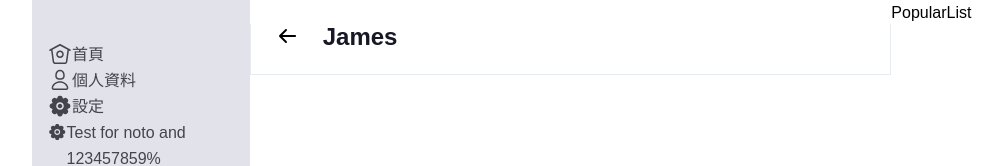
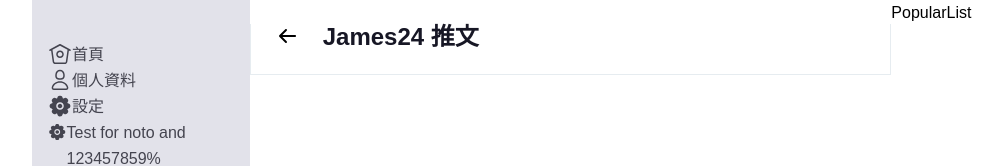
Before and after one commit to LJBL22/react_twitter, a React (Create React App) app: page /users in a window 1280 px wide. Shown: the top 166 px of the page, without its empty margins (38-1041 px from the left). Built offline with nearby package versions, Linux system fonts and the light colour scheme; no server answers; some icons are missing; a web font is replaced by a local one.

Commit message:
fix: replies undefined issue

```diff
--- a/src/contexts/ReplyContext.jsx
+++ b/src/contexts/ReplyContext.jsx
@@ -66,7 +66,7 @@ const repliesData = [
 const ReplyContext = createContext(repliesData);
 export const useReply = () => {
   console.log('ReplyContext', useContext(ReplyContext));
-  const { repliesData } = useContext(ReplyContext);
+  const repliesData = useContext(ReplyContext);
   return { repliesData };
 };
 export const ReplyTweetProvider = ({ children }) => {
--- a/src/pages/ReplyList.jsx
+++ b/src/pages/ReplyList.jsx
@@ -18,9 +18,9 @@ export const BackHeader = styled(StyledHeader)`
 `;
 
 const ReplyList = () => {
-  const { replies } = useReply();
+  const { repliesData } = useReply();
 
-  console.log('replies', { replies });
+  console.log('replies', { repliesData });
   return (
     <div>
       <ReplyTweetProvider>
@@ -33,7 +33,7 @@ const ReplyList = () => {
           </div>
         </BackHeader>
         <TweetReply />
-        <ReplyCollection replyData={replies} />
+        <ReplyCollection replyData={repliesData} />
       </ReplyTweetProvider>
     </div>
   );
--- a/src/pages/UsersPage.jsx
+++ b/src/pages/UsersPage.jsx
@@ -1,6 +1,11 @@
 import { IconBack } from 'assets/icons';
 import { BackHeader } from './ReplyList';
+import { styled } from 'styled-components';
 import { userData, tweetData } from 'components/dummyData';
+
+// const StyledHeader = styled(BackHeader)`
+// /*  */
+// `;
 
 // 暫定使用者為 userData 的 user[0]
 const userInfo = userData[0];
@@ -13,7 +18,10 @@ const UsersPage = () => {
           <div>
             <IconBack />
           </div>
-          <div>{userInfo.name}</div>
+          <div>
+            <div>{userInfo.name}</div>
+            <div className='tweetQty'>24 推文</div>
+          </div>
         </div>
       </BackHeader>
     </div>
```
